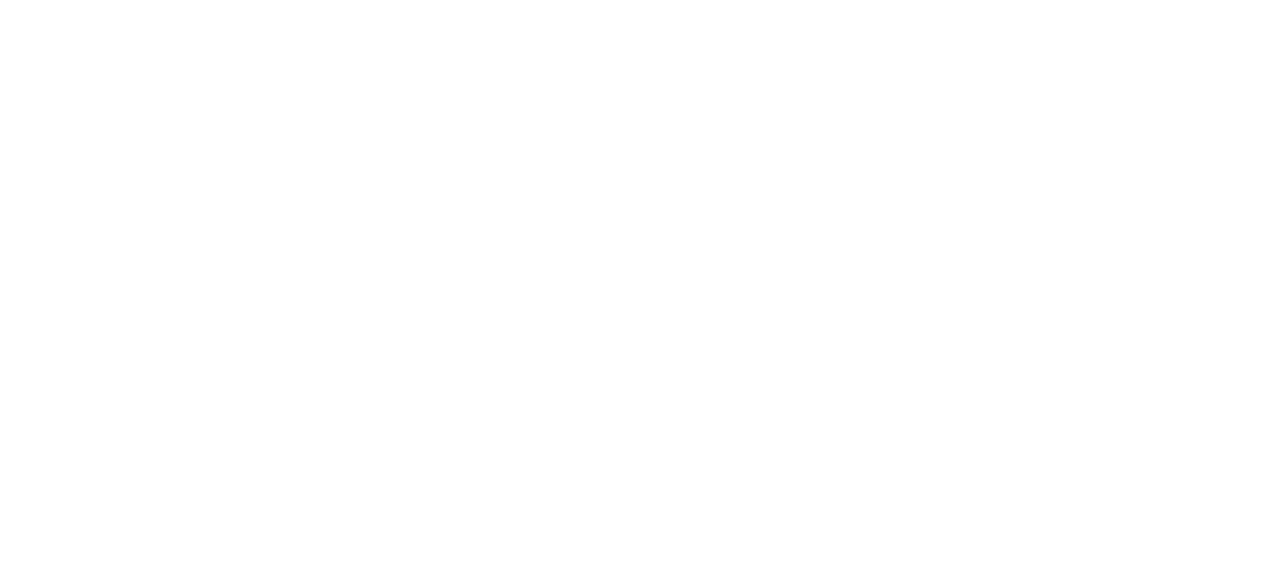
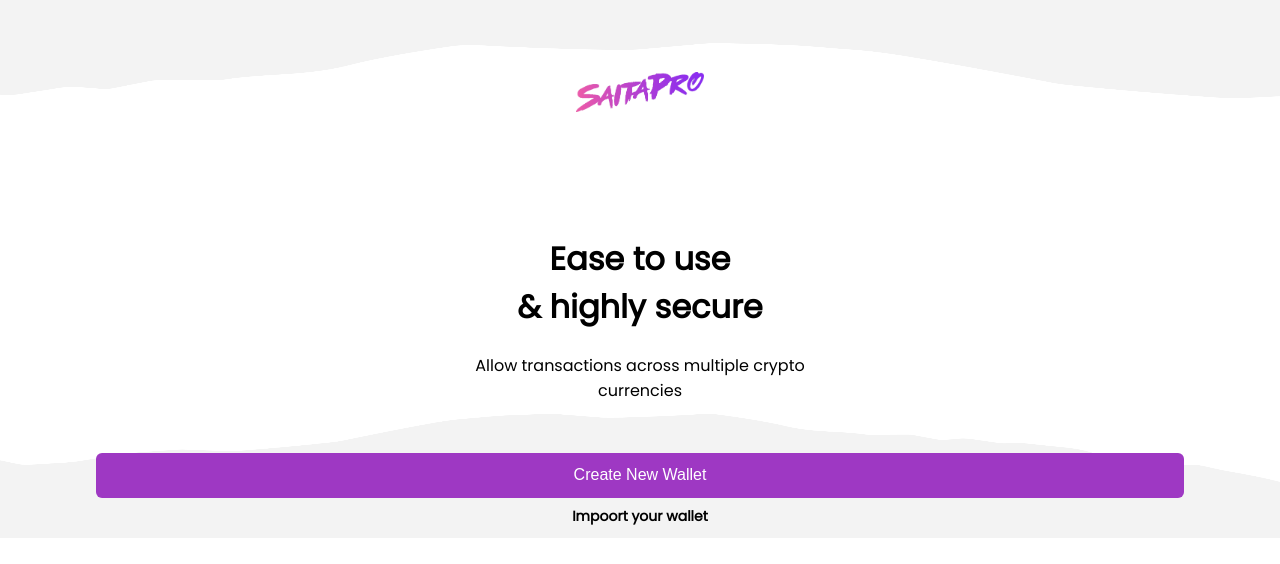
Before and after one commit to ProHashim/saitapro, a plain HTML site: page index.html in a window 1280 px wide. Drawn offline with Linux system fonts and the light colour scheme.

Commit message:
update code

```diff
--- /dev/null
+++ b/importpage.css
@@ -0,0 +1,64 @@
+body {
+  font-family: "Poppins", sans-serif;
+  background-image: url("./images/backg.png");
+  background-size: 100% 100%;
+  background-repeat: no-repeat;
+  width: 100%;
+  margin: auto;
+  height: 538px;
+}
+.main_class {
+  width: 100%;
+  display: flex;
+  flex-direction: column;
+  justify-content: center;
+  align-items: center;
+  /* border: solid 2px black; */
+}
+.importpage_head {
+  text-align: center;
+  width: 89%;
+}
+.importpage_paragraph {
+  /* border: solid; */
+  width: 83%;
+  text-align: center;
+  font-size: 12px;
+}
+.importpage_paragraph p {
+  line-height: 22px;
+}
+.importpage_input {
+  width: 100%;
+  height: 180px;
+  /* border: solid; */
+  display: flex;
+  justify-content: center;
+  align-items: center;
+}
+.importpage_input input {
+  width: 89%;
+  height: 130px;
+  border: none;
+  background-color: #efefef;
+  border-radius: 10px;
+}
+.importpage_btn {
+  width: 100%;
+  height: 32px;
+  /* border: solid; */
+  display: flex;
+  justify-content: center;
+  align-items: center;
+}
+.importpage_btn button {
+  text-align: center;
+  height: 45px;
+  border-radius: 6px;
+  background-color: #9e38c3;
+  color: white;
+  font-size: 16px;
+  font-weight: 400;
+  width: 85%;
+  border: none;
+}
--- a/index.html
+++ b/index.html
@@ -5,7 +5,39 @@
     <meta http-equiv="X-UA-Compatible" content="IE=edge">
     <meta name="viewport" content="width=device-width, initial-scale=1.0">
     <title>Document</title>
+    <link rel="stylesheet" href="https://fonts.googleapis.com/css2?family=Poppins:wght@400&display=swap">
     <link rel="stylesheet" href="style.css">
+    <body>
+        <div class="walat_paragraph_main">
+            <br>
+
+
+            <div class="logo">
+            <img src="./images/logo.png" alt="" >
+        </div>
+        <br>
+        <br>
+        <!-- <br> -->
+
+
+        <br>
+        <div class="first_heading">
+        <h1>Ease to use<br> & highly secure</h1>
+    </div>
+
+    <div class="walat_paragraph">
+        <p>Allow transactions across multiple crypto <br>currencies</p>
+    </div>
+
+        <button class="walat_btn">Create New Wallet</button>
+        <div class="walat_h3">
+
+        <h3>Impoort your wallet</h3>
+    </div>
+    </div>
+
+
+        </body>
 </head>
 <body>
 
--- a/style.css
+++ b/style.css
@@ -1,3 +1,66 @@
-*,*::after,*::before {
-    box-sizing: border-box;
+*,
+*::after,
+*::before {
+  box-sizing: border-box;
 }
+body {
+  font-family: "Poppins", sans-serif;
+  background-image: url("./images/backg.png");
+  background-size: 100% 100%;
+  background-repeat: no-repeat;
+  width: 100%;
+  margin: auto;
+  height: 538px;
+}
+.first_heading {
+  text-align: center;
+}
+.first_heading h1 {
+  font-size: 32px;
+  font-weight: 800;
+}
+
+.logo {
+  width: 100%;
+  display: flex;
+  justify-content: center;
+  height: 94px;
+  align-items: center;
+  margin-top: 20px;
+}
+.logo img {
+  height: 40px;
+}
+
+.walat_paragraph_main {
+  width: 100%;
+  display: flex;
+  flex-direction: column;
+  justify-content: center;
+  align-items: center;
+}
+.walat_paragraph {
+  text-align: center;
+  width: 89%;
+  padding-bottom: 50px;
+}
+.walat_paragraph p {
+  margin: auto;
+}
+.walat_btn {
+  text-align: center;
+  height: 45px;
+  border-radius: 6px;
+  background-color: #9e38c3;
+  color: white;
+  font-size: 16px;
+  font-weight: 400;
+  width: 85%;
+
+  border: none;
+}
+.walat_h3 h3 {
+  margin: auto;
+  padding-top: 8px;
+  font-size: 14px;
+}
```
Also changed, not shown: importpage.html (added, +32 -0 lines), pinpage.html (added, +131 -0 lines), images/backg.png (added), images/logo.png (added), images/logo1.png (added).
